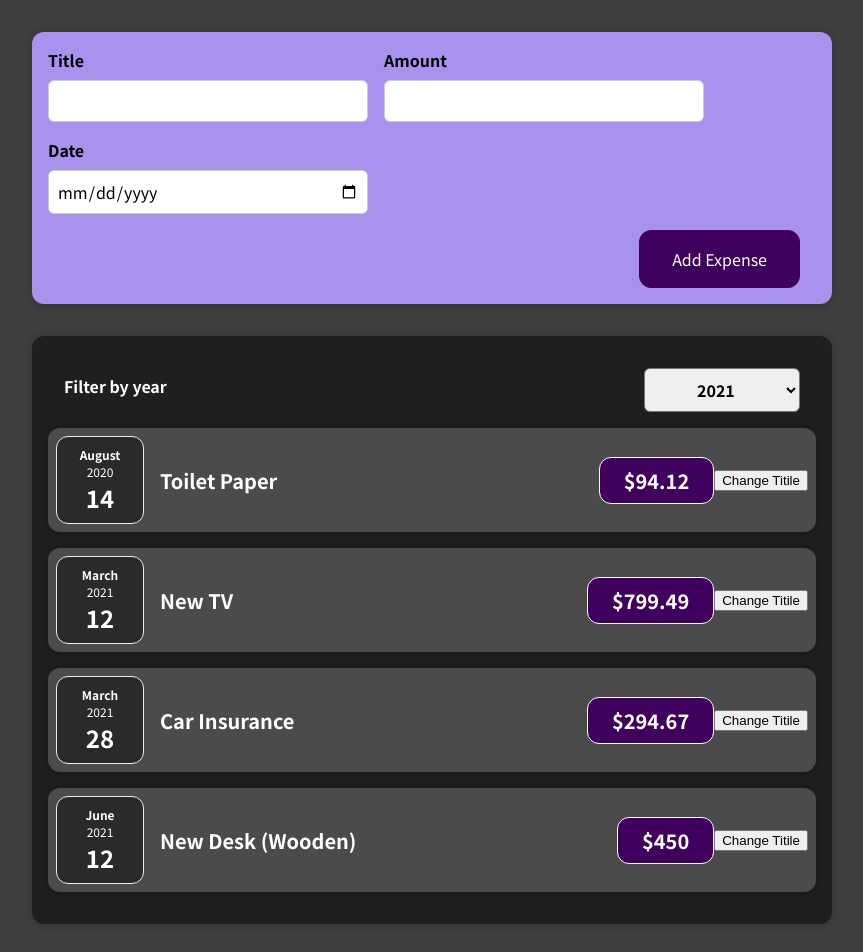
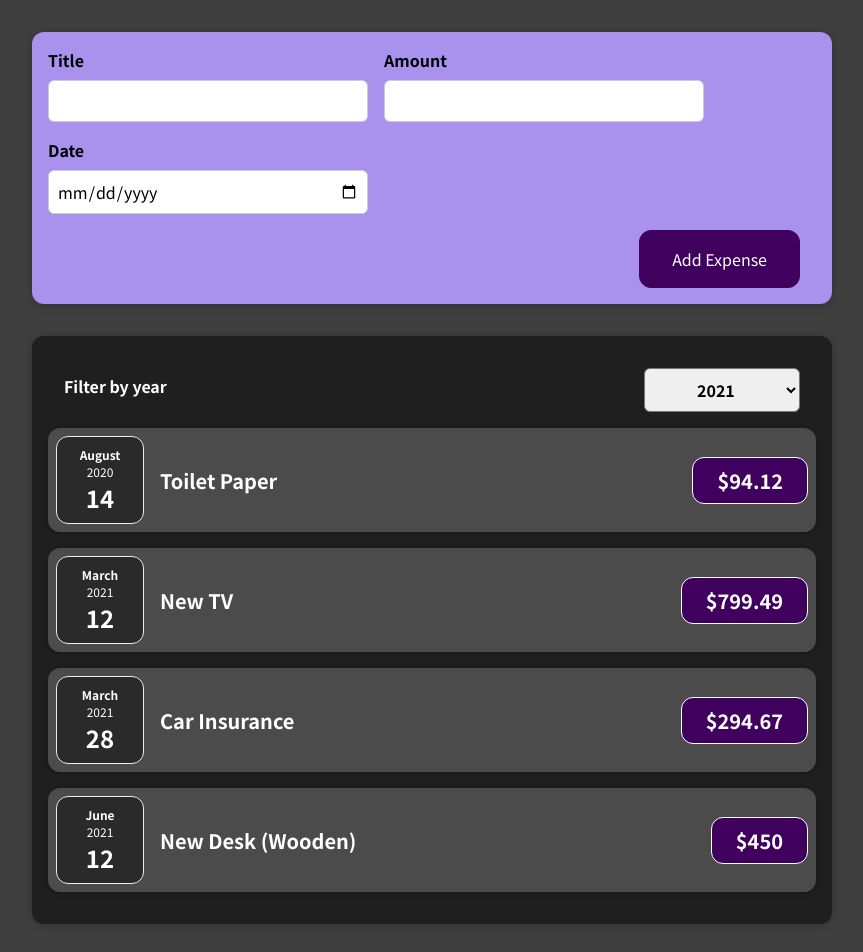
Before and after one commit to sugathb/ReactDemo, a React (Create React App) app: page / in a window 1280 px wide. Shown: the top 952 px of the page, without its empty margins (208-1071 px from the left). Built offline with nearby package versions, Linux system fonts and the light colour scheme.

Commit message:
dynamically-add-expenses

```diff
--- a/src/App.js
+++ b/src/App.js
@@ -1,8 +1,9 @@
+import React, { useState } from "react";
+
 import Expense from "./components/Expenses/Expense";
 import NewExpense from "./components/NewExpense/NewExpense";
 
-const App = () => {
-  const expenses = [
+const dummy_expenses = [
   {
     id: "e1",
     title: "Toilet Paper",
@@ -29,8 +30,13 @@
   },
 ];
 
+const App = () => {
+  const [expenses, setExpenses] = useState(dummy_expenses);
+
   const addExpenseHandler = (expense) => {
-    console.log(expense);
+    setExpenses((prevExpenses) => {
+      return [expense, ...expenses];
+    });
   };
 
   return (
--- a/src/components/Expenses/Expense.js
+++ b/src/components/Expenses/Expense.js
@@ -18,26 +18,13 @@
         selectedYear={filteredYear}
         onExpensesFilterChange={expensesFilterChangeHandler}
       />
-      <ExpenseItem
-        title={props.expenses[0].title}
-        date={props.expenses[0].date}
-        amount={props.expenses[0].amount}
-      />
-      <ExpenseItem
-        title={props.expenses[1].title}
-        date={props.expenses[1].date}
-        amount={props.expenses[1].amount}
-      />
-      <ExpenseItem
-        title={props.expenses[2].title}
-        date={props.expenses[2].date}
-        amount={props.expenses[2].amount}
-      />
-      <ExpenseItem
-        title={props.expenses[3].title}
-        date={props.expenses[3].date}
-        amount={props.expenses[3].amount}
-      />
+      {props.expenses.map((expense) => (
+        <ExpenseItem
+          title={expense.title}
+          date={expense.date}
+          amount={expense.amount}
+        />
+      ))}
     </Card>
   );
 };
--- a/src/components/Expenses/ExpenseItem.js
+++ b/src/components/Expenses/ExpenseItem.js
@@ -1,23 +1,15 @@
-import React, { useState } from "react";
 import ExpenseDate from "./ExpenseDate";
 import Card from "../UI/Card";
 import "./ExpenseItem.css";
 
 const ExpenseItem = (props) => {
-  const [title, setTitle] = useState(props.title);
-
-  const clickHandler = () => {
-    setTitle("Updated!");
-  };
-
   return (
     <Card className="expense-item">
       <ExpenseDate date={props.date} />
       <div className="expense-item__description">
-        <h2>{title}</h2>
+        <h2>{props.title}</h2>
         <div className="expense-item__price">${props.amount}</div>
       </div>
-      <button onClick={clickHandler}>Change Titile</button>
     </Card>
   );
 };
```
Lines whose indentation alone changed are shown as unchanged.
